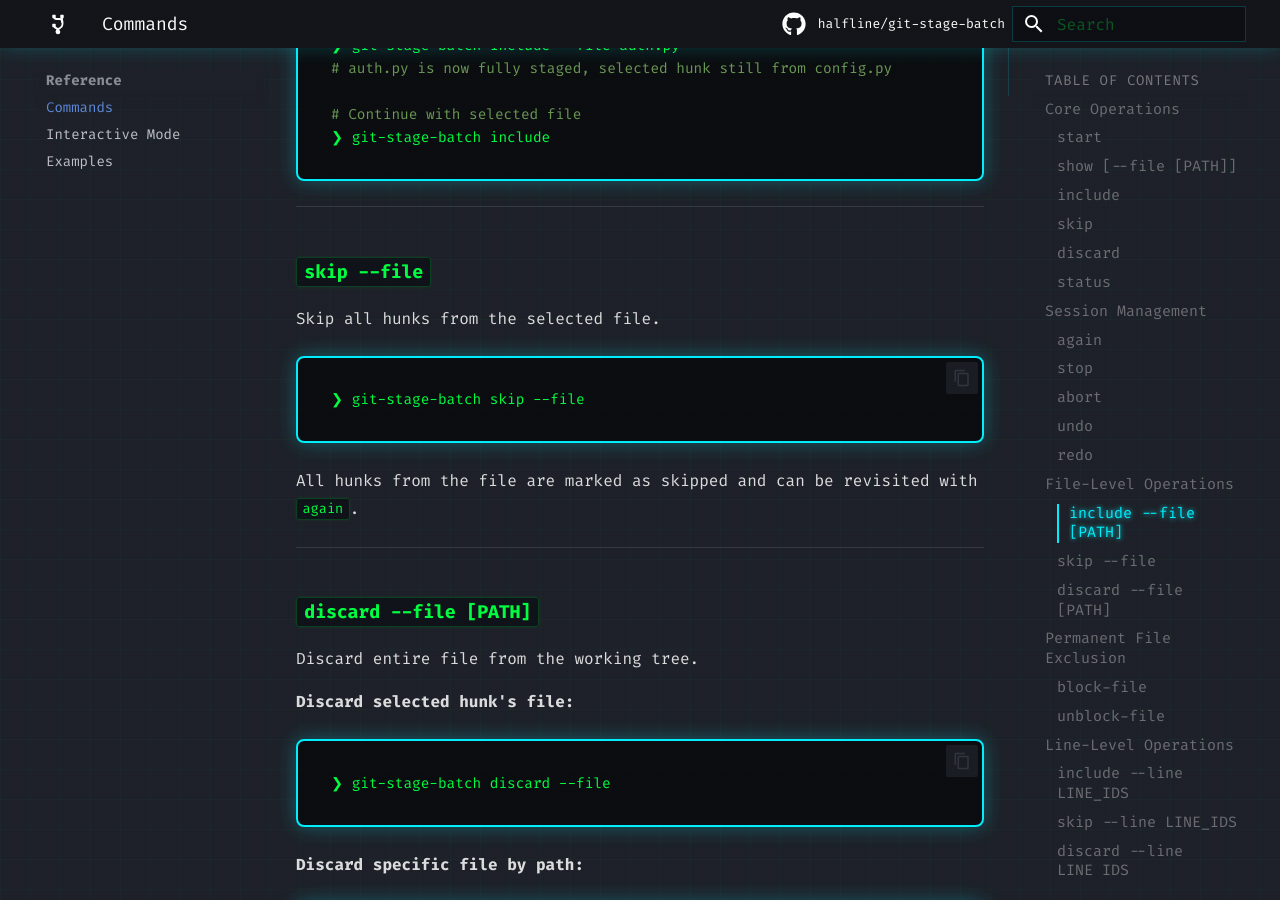
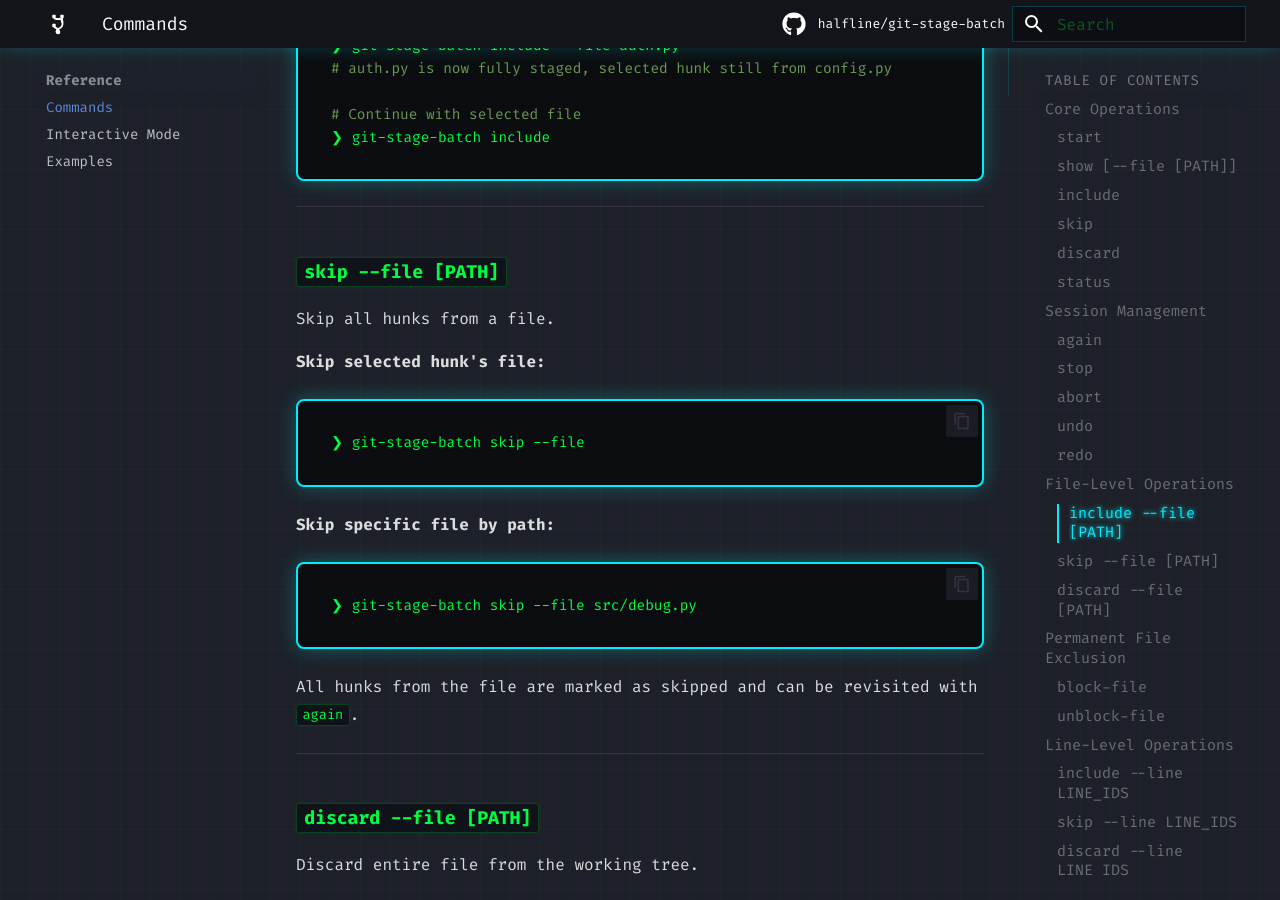
Before and after one commit to halfline/git-stage-batch, an MkDocs documentation site: the page built from docs/commands.md, in a window 1280 px wide and 900 px high, scrolled down 8118 px. Built offline with MkDocs 1.6.1 and Material for MkDocs 9.7.7, drawn with Linux system fonts in a browser that asks for light colours; comment, search, counter and statistics services are not loaded.

Commit message:
docs: Update the website for skip --file paths
The documentation site publishes a command reference that
covers file-scoped operations and serves as the primary web
reference for skip --file.

Website readers still see skip --file as selected-file only,
so the published command reference does not show the new
path-taking form or how the fallback behavior works.

This commit addresses that by updating the web command
reference to document skip --file [PATH] and to show both
the selected-file and explicit-path examples.

````diff
--- a/docs/commands.md
+++ b/docs/commands.md
@@ -298,12 +298,18 @@ Stages all hunks from the specified file and advances to the next file. When a p
 
 ---
 
-### `skip --file`
+### `skip --file [PATH]`
 
-Skip all hunks from the selected file.
+Skip all hunks from a file.
 
+**Skip selected hunk's file:**
 ```
 ❯ git-stage-batch skip --file
+```
+
+**Skip specific file by path:**
+```
+❯ git-stage-batch skip --file src/debug.py
 ```
 
 All hunks from the file are marked as skipped and can be revisited with `again`.
````
